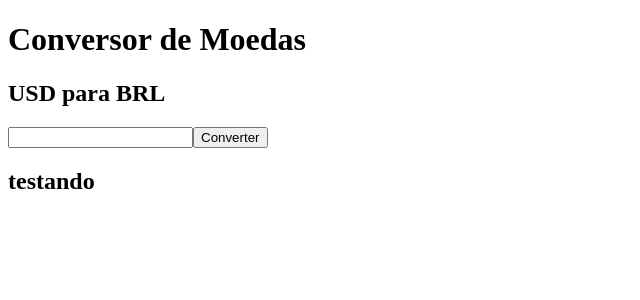
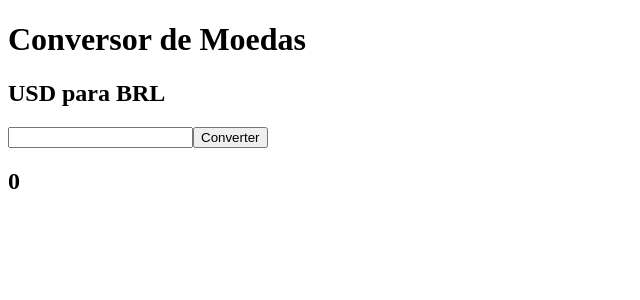
Before and after one commit to baladei/coinConverter, a React (Vite) app: page / in a window 1280 px wide. Shown: the top 300 px of the page, without its empty margins (0-640 px from the left). Built offline with nearby package versions, Linux system fonts and the light colour scheme.

Commit message:
just trying

```diff
--- a/src/components/Conversor.jsx
+++ b/src/components/Conversor.jsx
@@ -9,20 +9,22 @@ export function Conversor (props) {
     const url = "http://economia.awesomeapi.com.br/json/last/"
 
     function getContent () {
-        fetch(url`${dePara}`)
+        fetch(`${url}${dePara}`)
             .then( response => response.json())
-            .then ( data => renderApiResult.textContent = JSON.stringify(data))
+            .then ( data => setConvertido.textContent = JSON.stringify(data))
             .catch( error => console.error (error))
     }
 
     function getCoin () {
-        fetch(url`${dePara}`)
+        fetch(`${url}${dePara}`)
             .then ( response => response.json())
             .then ( data => {
-                return renderApiResult.textContent = JSON.stringify(data.USDBRL.bid)
+                return setConvertido.textContent = JSON.stringify(data.USDBRL.bid)
             })
             .catch ( error => console.error (error))
         }
+
+    const resultadoMoeda = parseFloat(input * convertido)
 
     return (
         <div className="conversor">
@@ -35,7 +37,7 @@ export function Conversor (props) {
                 onChange={(event) => setInput(event.target.value)}
                 />
                 <button className="searchButton" onClick={getCoin}>Converter</button>
-                <h2>testando</h2>
+                <h2>{resultadoMoeda}</h2>
         </div>
     );
 }
```
